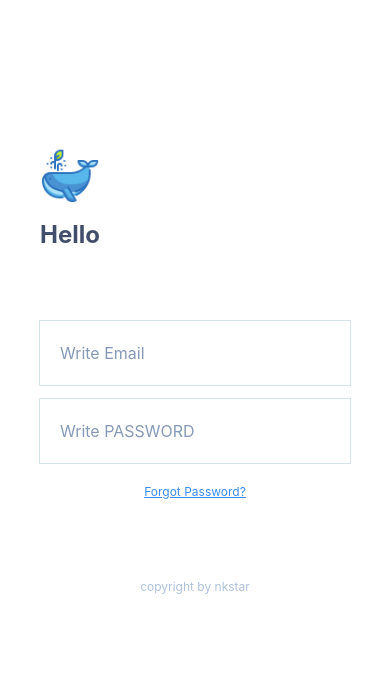
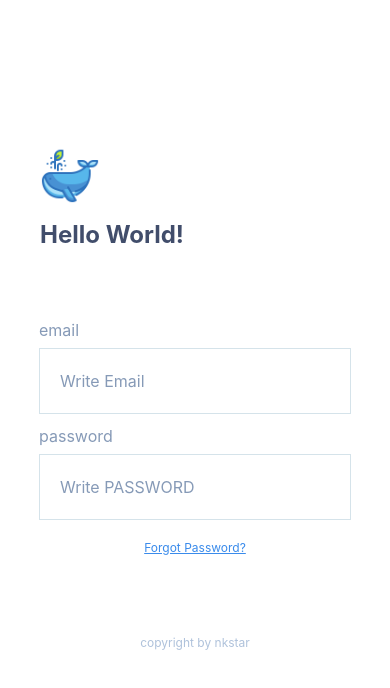
Before and after one commit to nks0614/React-Native-Study, a React Native app in the folder SampleApp/: screen / in a window 390 px wide. Shown: the top 688 px of the page. Built offline with nearby package versions, Linux system fonts and the light colour scheme.

Commit message:
[UPDATE] Fix Error & Add Label

```diff
--- a/SampleApp/LoginScreen.js
+++ b/SampleApp/LoginScreen.js
@@ -56,13 +56,14 @@ const LoginScreen = () => {
 		<View style={styles.container}>
 			<View style={styles.iconWrapper}>
 				<Image style={styles.icon} source={require('./assets/blue-whale.png')}/>
-				<Text style={styles.iconText}>Hello</Text>
+				<Text style={styles.iconText}>Hello World!</Text>
 			</View>
 			<View style={styles.wrapper}>
 				<View style={styles.wrapperInput}>
 					<CustomTextInput
-						style={{marginTop : 60}}
+						styles={{marginTop: 60}}
 						value={email}
+						label={'email'}
 						onChangeText={(text) => {
 							onTextChanged('EMAIL', text)
 						}}
@@ -70,8 +71,9 @@ const LoginScreen = () => {
 						placeholderTextColor={colors.blueyGray}
 					/>
 					<CustomTextInput
-						style={{marginTop : 12}}
+						styles={{marginTop: 12}}
 						value={pw}
+						label={'password'}
 						onChangeText={(text) => {
 							onTextChanged('PASSWORD', text)
 						}}
@@ -127,7 +129,7 @@ const styles = StyleSheet.create({
     	alignItems: 'flex-start'
   	},
   	icon: {
-    	width: '100%',
+    	width: 60,
     	height: 60
   	},
   	iconText: {
--- a/SampleApp/TextInput.js
+++ b/SampleApp/TextInput.js
@@ -8,7 +8,7 @@
 
 import React, {useState} from 'react';
 import {
-  StyleSheet, TextInput, View
+  StyleSheet, TextInput, View, Text
 } from 'react-native';
 
 const colors = {
@@ -30,7 +30,15 @@ const CustomTextInput = (props) => {
     return (
         <View style={[
             styles.wrapper,
+            props.styles
             ]}>
+            {
+                (!!props.label)
+                ? <Text style = {focus ? styles.labelFocus : styles.label}>
+                    {props.label}
+                </Text>
+                : <View/>
+            }
             <TextInput
                 style={[
                     props.style,
@@ -39,8 +47,8 @@ const CustomTextInput = (props) => {
                 multiline={props.multiline}
                 onChangeText={props.onChangeText}
                 value={props.value}
-                onFocus={() => { setValue({ focus : true}) }}
-                onBlur={() => { setValue({ focus : false}) }}
+                onFocus={() => { setValue({ focus : true }) }}
+                onBlur={() => { setValue({ focus : false }) }}
                 placeholder={props.placeholder}
                 placeholderTextColor={props.placeholderTextColor}
                 secureTextEntry={props.secureTextEntry}
@@ -79,6 +87,16 @@ const styles = StyleSheet.create({
         flexDirection: 'row',
         alignItems: 'center',
         justifyContent: 'flex-start'
+    },
+    label: {
+        fontSize: 16,
+        color: colors.blueyGray,
+        marginBottom: 8
+    },
+    labelFocus: {
+        color: colors.dodgerBlue,
+        fontSize: 16,
+        marginBottom: 8
     }
 });
 
```
